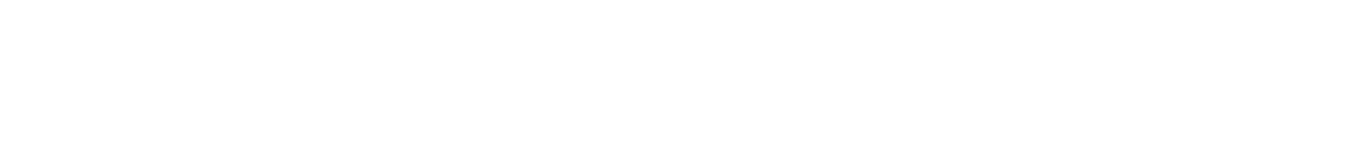
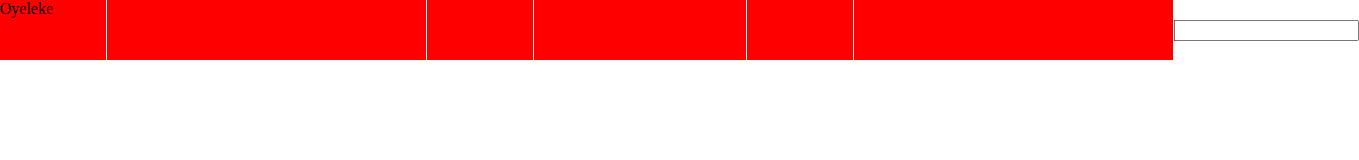
Before and after one commit to Haywhizzz/SmashingMagazine-Mockup, a plain HTML site: page index.html in a window 1280 px wide. Shown: the whole page, 1359 px wide, since content can reach past the window. Drawn offline with Linux system fonts and the light colour scheme.

Commit message:
navbar added

```diff
--- a/index.html
+++ b/index.html
@@ -3,9 +3,23 @@
 <head>
   <meta charset="UTF-8">
   <meta name="viewport" content="width=device-width, initial-scale=1.0">
+  <link rel="stylesheet" href="./styles/styles.css" >
   <title>Smashing Magazine</title>
 </head>
 <body>
-
+  <nav>
+    <a class="nav-element">Oyeleke</a>
+    <a class="nav-element"></a>
+    <a class="nav-element"></a>
+    <a class="nav-element"></a>
+    <a class="nav-element"></a>
+    <a class="nav-element"></a>
+    <a class="nav-element"></a>
+    <a class="nav-element"></a>
+    <a class="nav-element"></a>
+    <a class="nav-element"></a>
+    <a class="nav-element"></a>
+    <form class="nav-element"><input/></form>
+  </nav>
 </body>
 </html>
--- a/styles/styles.css
+++ b/styles/styles.css
@@ -0,0 +1,20 @@
+body {
+  margin-top: 0;
+  margin-left: 0;
+  margin-right: 0;
+}
+
+nav {
+  display: flex;
+  justify-content: space-between;
+  height: 60px;
+}
+
+.nav-element {
+  background-color: red;
+  width: 8.3%;
+}
+
+nav form {
+  align-self: center;
+}
```
